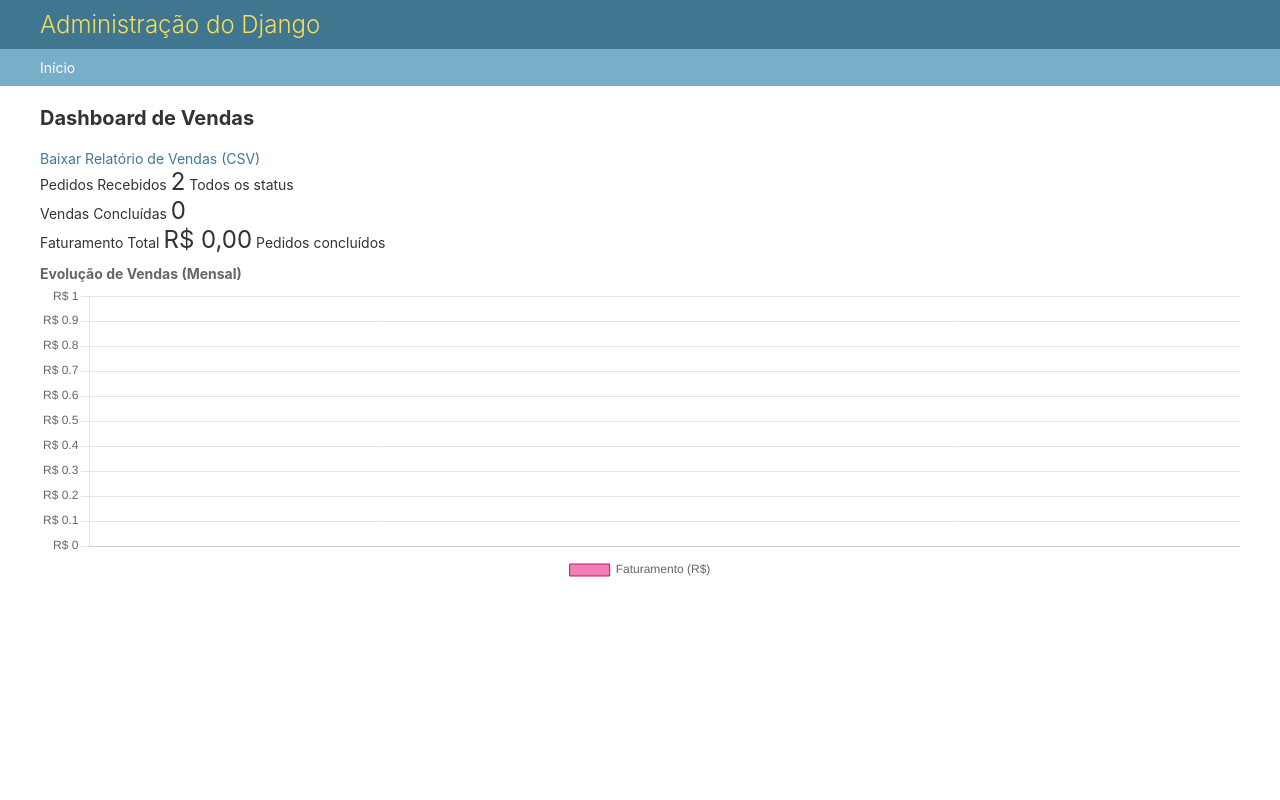
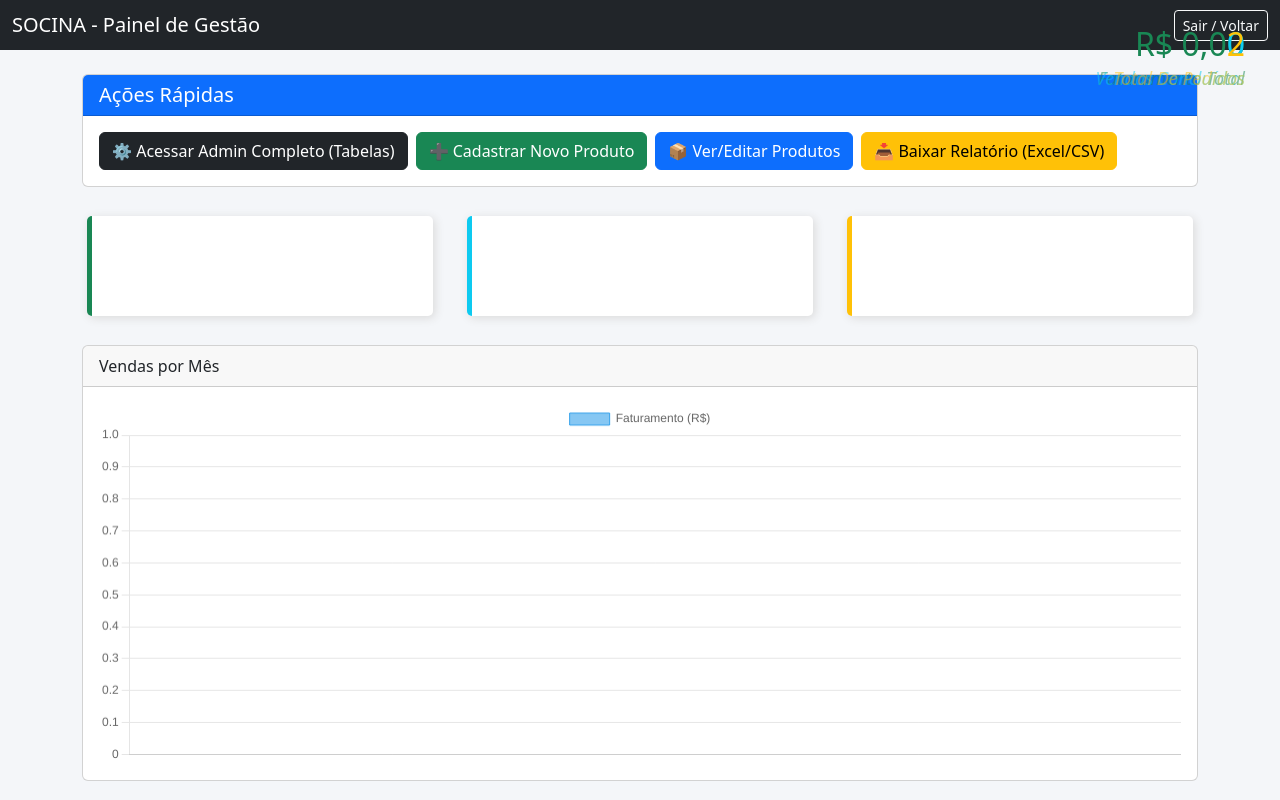
Before and after one commit to ICEI-PUC-Minas-PMV-ADS/pmv-ads-2025-2-e5-proj-empext-t1-socina, a Django app: page /painel/dashboard/ in a window 1280 px wide. Run offline with Django 4.2, Linux system fonts and the light colour scheme; a user stored in the database is signed in; data comes from the database, SQL or seed files in the repository.

Commit message:
Correção 5

```diff
--- a/codigo-fonte/backend/loja/templates/admin/dashboard.html
+++ b/codigo-fonte/backend/loja/templates/admin/dashboard.html
@@ -1,107 +1,134 @@
-{% extends "admin/base_site.html" %}
-{% load static %}
+<!DOCTYPE html>
+<html lang="pt-br">
+<head>
+    <meta charset="UTF-8">
+    <meta name="viewport" content="width=device-width, initial-scale=1.0">
+    <title>Dashboard de Gestão - Socina</title>
+    <link href="https://cdn.jsdelivr.net/npm/bootstrap@5.3.0/dist/css/bootstrap.min.css" rel="stylesheet">
+    <script src="https://cdn.jsdelivr.net/npm/chart.js"></script>
 
-{% block content %}
-<div class="col-12">
+    <style>
+        body { background-color: #f4f6f9; }
+        .card-counter {
+            box-shadow: 2px 2px 10px #DADADA;
+            margin: 5px;
+            padding: 20px 10px;
+            background-color: #fff;
+            height: 100px;
+            border-radius: 5px;
+            transition: .3s linear all;
+        }
+        .card-counter:hover {
+            box-shadow: 4px 4px 20px #DADADA;
+            transition: .3s linear all;
+        }
+        .card-counter i { font-size: 5em; opacity: 0.2; }
+        .card-counter .count-numbers { position: absolute; right: 35px; top: 20px; font-size: 32px; display: block; }
+        .card-counter .count-name { position: absolute; right: 35px; top: 65px; font-style: italic; text-transform: capitalize; opacity: 0.5; display: block; font-size: 18px; }
+    </style>
+</head>
+<body>
 
-    <h1 class="mb-4" style="font-weight: bold; color: #333;">Dashboard de Vendas</h1>
-    <!-- Botão de Exportar Relatório -->
-<div class="mb-4">
-    <a href="{% url 'exportar_relatorio_csv' %}" class="btn btn-success">
-        <i class="fas fa-file-csv"></i> Baixar Relatório de Vendas (CSV)
-    </a>
+<nav class="navbar navbar-dark bg-dark mb-4">
+  <div class="container-fluid">
+    <span class="navbar-brand mb-0 h1">SOCINA - Painel de Gestão</span>
+    <a href="{% url 'home' %}" class="btn btn-outline-light btn-sm">Sair / Voltar</a>
   </div>
+</nav>
+
+<div class="container">
 
     <div class="row mb-4">
-        <div class="col-md-4 col-sm-12">
-            <div class="info-box bg-info">
-                <span class="info-box-icon"><i class="fas fa-shopping-cart"></i></span>
-                <div class="info-box-content">
-                    <span class="info-box-text">Pedidos Recebidos</span>
-                    <span class="info-box-number" style="font-size: 24px;">{{ total_pedidos }}</span>
-                    <span class="progress-description">Todos os status</span>
+        <div class="col-12">
+            <div class="card">
+                <div class="card-header bg-primary text-white">
+                    <h5 class="mb-0">Ações Rápidas</h5>
                 </div>
-            </div>
-        </div>
+                <div class="card-body d-flex gap-2 flex-wrap">
+                    <a href="/admin/" class="btn btn-dark">
+                        ⚙️ Acessar Admin Completo (Tabelas)
+                    </a>
 
-        <div class="col-md-4 col-sm-12">
-            <div class="info-box bg-success">
-                <span class="info-box-icon"><i class="fas fa-check-circle"></i></span>
-                <div class="info-box-content">
-                    <span class="info-box-text">Vendas Concluídas</span>
-                    <span class="info-box-number" style="font-size: 24px;">{{ total_vendas_qtd }}</span>
-                    <div class="progress">
-                        <div class="progress-bar" style="width: 100%"></div>
+                    <a href="{% url 'cadastra_produto' %}" class="btn btn-success">
+                        ➕ Cadastrar Novo Produto
+                    </a>
+
+                    <a href="{% url 'lista_produtos' %}" class="btn btn-primary">
+                        📦 Ver/Editar Produtos
+                    </a>
+
+                    <a href="{% url 'exportar_relatorio_csv' %}" class="btn btn-warning">
+                        📥 Baixar Relatório (Excel/CSV)
+                    </a>
                 </div>
             </div>
         </div>
     </div>
 
-        <div class="col-md-4 col-sm-12">
-            <div class="info-box bg-danger"> <span class="info-box-icon"><i class="fas fa-dollar-sign"></i></span>
-                <div class="info-box-content">
-                    <span class="info-box-text">Faturamento Total</span>
-                    <span class="info-box-number" style="font-size: 24px;">R$ {{ total_vendas_valor|floatformat:2 }}</span>
-                    <span class="progress-description">Pedidos concluídos</span>
+    <div class="row mb-4">
+        <div class="col-md-4">
+            <div class="card-counter text-success border-start border-success border-5">
+                <span class="count-numbers">R$ {{ total_vendas_valor|floatformat:2 }}</span>
+                <span class="count-name">Faturamento Total</span>
+            </div>
+        </div>
+
+        <div class="col-md-4">
+            <div class="card-counter text-info border-start border-info border-5">
+                <span class="count-numbers">{{ total_vendas_qtd }}</span>
+                <span class="count-name">Vendas Concluídas</span>
+            </div>
+        </div>
+
+        <div class="col-md-4">
+            <div class="card-counter text-warning border-start border-warning border-5">
+                <span class="count-numbers">{{ total_pedidos }}</span>
+                <span class="count-name">Total de Pedidos</span>
+            </div>
+        </div>
+    </div>
+
+    <div class="row">
+        <div class="col-md-12">
+            <div class="card">
+                <div class="card-header">
+                    Vendas por Mês
+                </div>
+                <div class="card-body">
+                    <canvas id="salesChart" height="100"></canvas>
                 </div>
             </div>
         </div>
     </div>
 
-    <div class="card">
-        <div class="card-header bg-dark text-white">
-            <h3 class="card-title">Evolução de Vendas (Mensal)</h3>
-        </div>
-        <div class="card-body">
-            <canvas id="salesChart" style="min-height: 300px; height: 300px; max-height: 300px; max-width: 100%;"></canvas>
-        </div>
 </div>
 
-</div>
+<script>
+    const labels = JSON.parse('{{ chart_labels|safe }}');
+    const data = JSON.parse('{{ chart_data|safe }}');
 
-<script src="https://cdn.jsdelivr.net/npm/chart.js"></script>
-
-<script>
-    document.addEventListener('DOMContentLoaded', function() {
-        var ctx = document.getElementById('salesChart').getContext('2d');
-
-        // Dados vindos do Django (Views.py)
-        var labels = JSON.parse('{{ chart_labels|safe }}');
-        var dataValues = JSON.parse('{{ chart_data|safe }}');
-
-        var salesChart = new Chart(ctx, {
-            type: 'bar', // Tipo do gráfico: 'bar' (barras) ou 'line' (linha)
+    const ctx = document.getElementById('salesChart').getContext('2d');
+    const salesChart = new Chart(ctx, {
+        type: 'bar',
         data: {
             labels: labels,
             datasets: [{
                 label: 'Faturamento (R$)',
-                    data: dataValues,
-                    backgroundColor: 'rgba(236, 72, 153, 0.7)', // Cor Rosa SOCINA
-                    borderColor: 'rgba(190, 24, 93, 1)',      // Borda Rosa Escuro
+                data: data,
+                backgroundColor: 'rgba(54, 162, 235, 0.6)',
+                borderColor: 'rgba(54, 162, 235, 1)',
                 borderWidth: 1
             }]
         },
         options: {
-                responsive: true,
-                maintainAspectRatio: false,
             scales: {
                 y: {
-                        beginAtZero: true,
-                        ticks: {
-                            callback: function(value) {
-                                return 'R$ ' + value;
-                            }
-                        }
-                    }
-                },
-                plugins: {
-                    legend: {
-                        display: true,
-                        position: 'bottom'
+                    beginAtZero: true
                 }
             }
         }
     });
-    });
 </script>
-{% endblock %}
+
+</body>
+</html>
```
Lines whose indentation alone changed are shown as unchanged.
